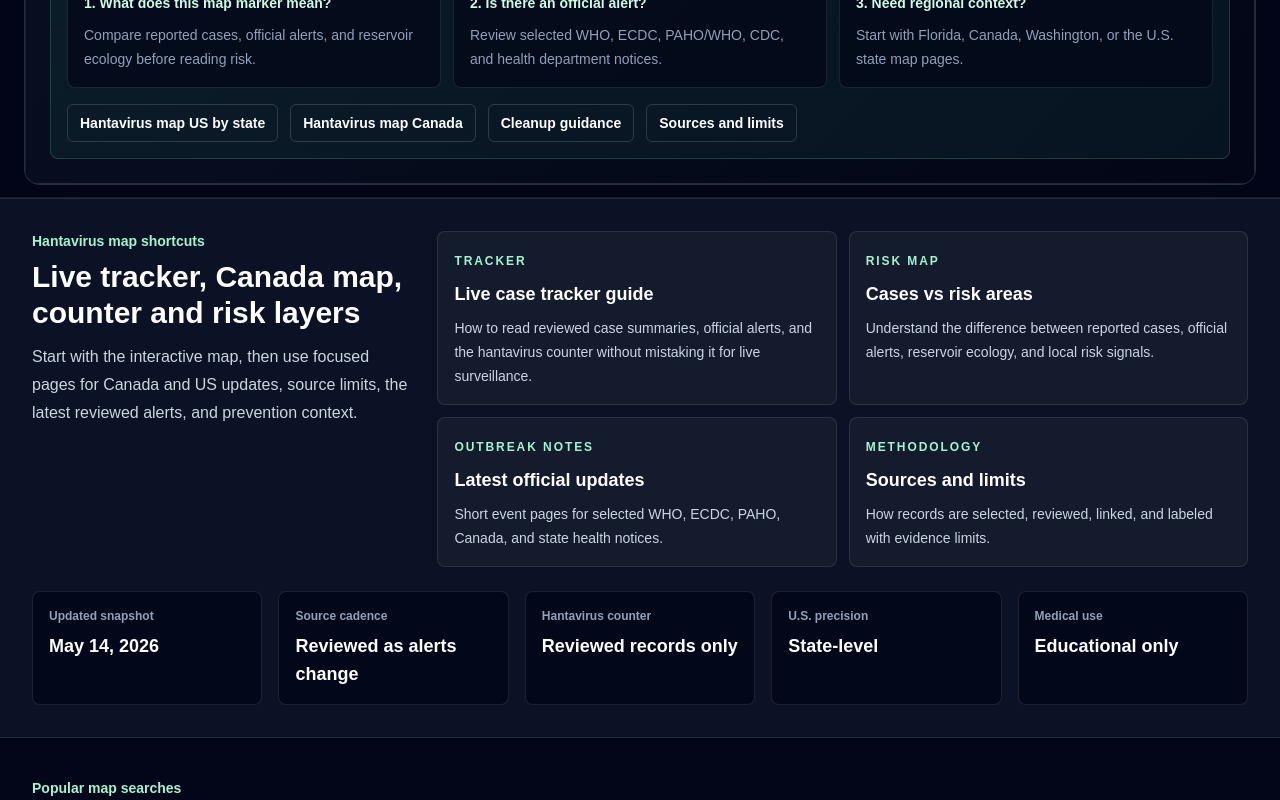
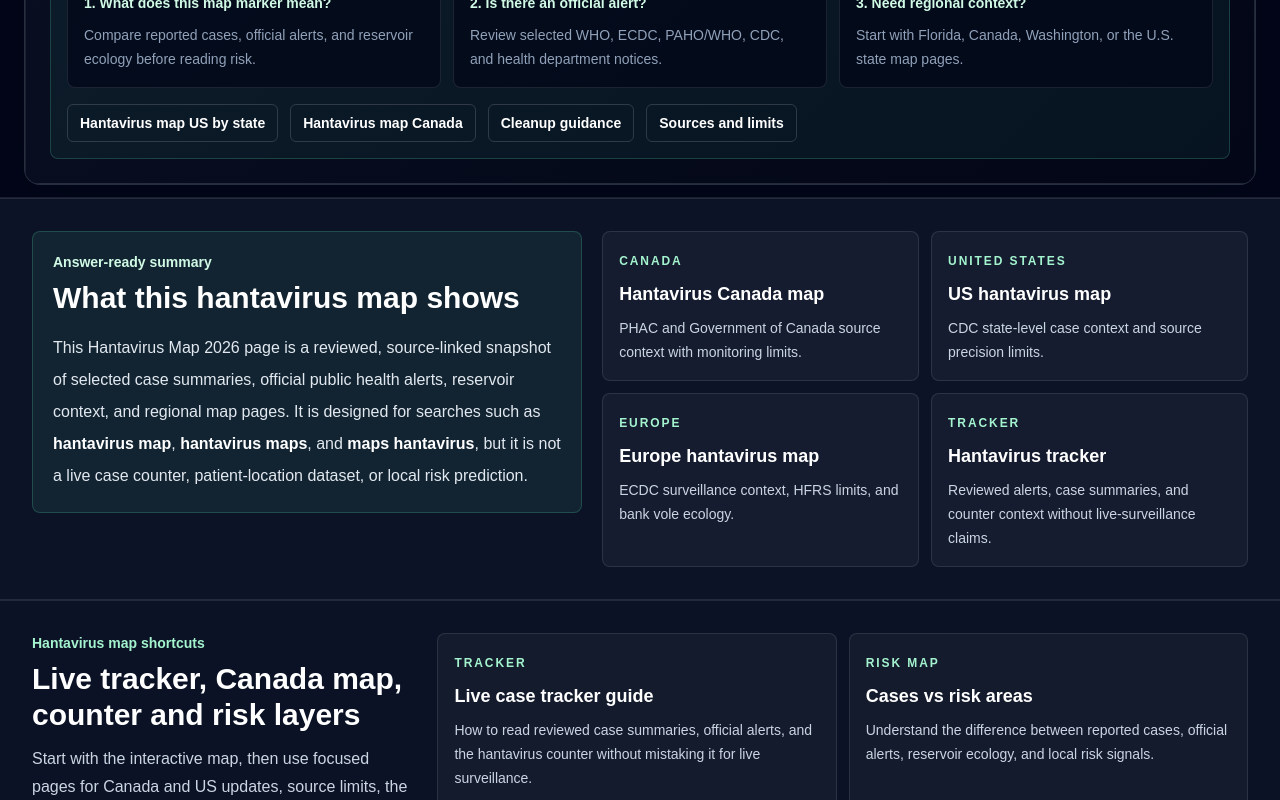
Before and after one commit to security00/hantavirus-maps, a Next.js app: page / in a window 1280 px wide. Shown: the part 1502-2302 px from the top of the page. Built offline with nearby package versions, Linux system fonts and the light colour scheme.

Commit message:
seo: add homepage hantavirus map answer block

```diff
--- a/app/page.tsx
+++ b/app/page.tsx
@@ -156,6 +156,41 @@ export default function Home() {
         </div>
       </section>
 
+
+      <section className="border-y border-white/10 bg-slate-900/80 px-4 py-8 sm:px-6 lg:px-8" aria-labelledby="what-this-map-shows">
+        <div className="mx-auto grid max-w-7xl gap-5 lg:grid-cols-[0.46fr_0.54fr] lg:items-start">
+          <div className="rounded-lg border border-emerald-300/20 bg-emerald-300/[0.08] p-5">
+            <p className="text-sm font-semibold text-emerald-100">Answer-ready summary</p>
+            <h2 id="what-this-map-shows" className="mt-2 text-3xl font-semibold">What this hantavirus map shows</h2>
+            <p className="mt-4 leading-8 text-slate-200">
+              This Hantavirus Map 2026 page is a reviewed, source-linked snapshot of selected case summaries, official public health alerts, reservoir context, and regional map pages. It is designed for searches such as <strong className="text-white">hantavirus map</strong>, <strong className="text-white">hantavirus maps</strong>, and <strong className="text-white">maps hantavirus</strong>, but it is not a live case counter, patient-location dataset, or local risk prediction.
+            </p>
+          </div>
+          <div className="grid gap-3 sm:grid-cols-2">
+            <Link prefetch={false} href="/where/canada" className="rounded-lg border border-white/10 bg-white/[0.04] p-4 transition hover:border-emerald-300/50 hover:bg-white/[0.07]">
+              <span className="text-xs font-bold uppercase tracking-[0.16em] text-emerald-200">Canada</span>
+              <span className="mt-2 block text-lg font-semibold text-white">Hantavirus Canada map</span>
+              <span className="mt-2 block text-sm leading-6 text-slate-300">PHAC and Government of Canada source context with monitoring limits.</span>
+            </Link>
+            <Link prefetch={false} href="/where/united-states" className="rounded-lg border border-white/10 bg-white/[0.04] p-4 transition hover:border-emerald-300/50 hover:bg-white/[0.07]">
+              <span className="text-xs font-bold uppercase tracking-[0.16em] text-emerald-200">United States</span>
+              <span className="mt-2 block text-lg font-semibold text-white">US hantavirus map</span>
+              <span className="mt-2 block text-sm leading-6 text-slate-300">CDC state-level case context and source precision limits.</span>
+            </Link>
+            <Link prefetch={false} href="/europe" className="rounded-lg border border-white/10 bg-white/[0.04] p-4 transition hover:border-emerald-300/50 hover:bg-white/[0.07]">
+              <span className="text-xs font-bold uppercase tracking-[0.16em] text-emerald-200">Europe</span>
+              <span className="mt-2 block text-lg font-semibold text-white">Europe hantavirus map</span>
+              <span className="mt-2 block text-sm leading-6 text-slate-300">ECDC surveillance context, HFRS limits, and bank vole ecology.</span>
+            </Link>
+            <Link prefetch={false} href="/hantavirus-tracker" className="rounded-lg border border-white/10 bg-white/[0.04] p-4 transition hover:border-emerald-300/50 hover:bg-white/[0.07]">
+              <span className="text-xs font-bold uppercase tracking-[0.16em] text-emerald-200">Tracker</span>
+              <span className="mt-2 block text-lg font-semibold text-white">Hantavirus tracker</span>
+              <span className="mt-2 block text-sm leading-6 text-slate-300">Reviewed alerts, case summaries, and counter context without live-surveillance claims.</span>
+            </Link>
+          </div>
+        </div>
+      </section>
+
       <section className="border-y border-white/10 bg-slate-900/70 px-4 py-8 sm:px-6 lg:px-8" aria-labelledby="home-next-paths">
         <div className="mx-auto max-w-7xl">
           <div className="grid gap-6 lg:grid-cols-[0.32fr_0.68fr] lg:items-start">
```
